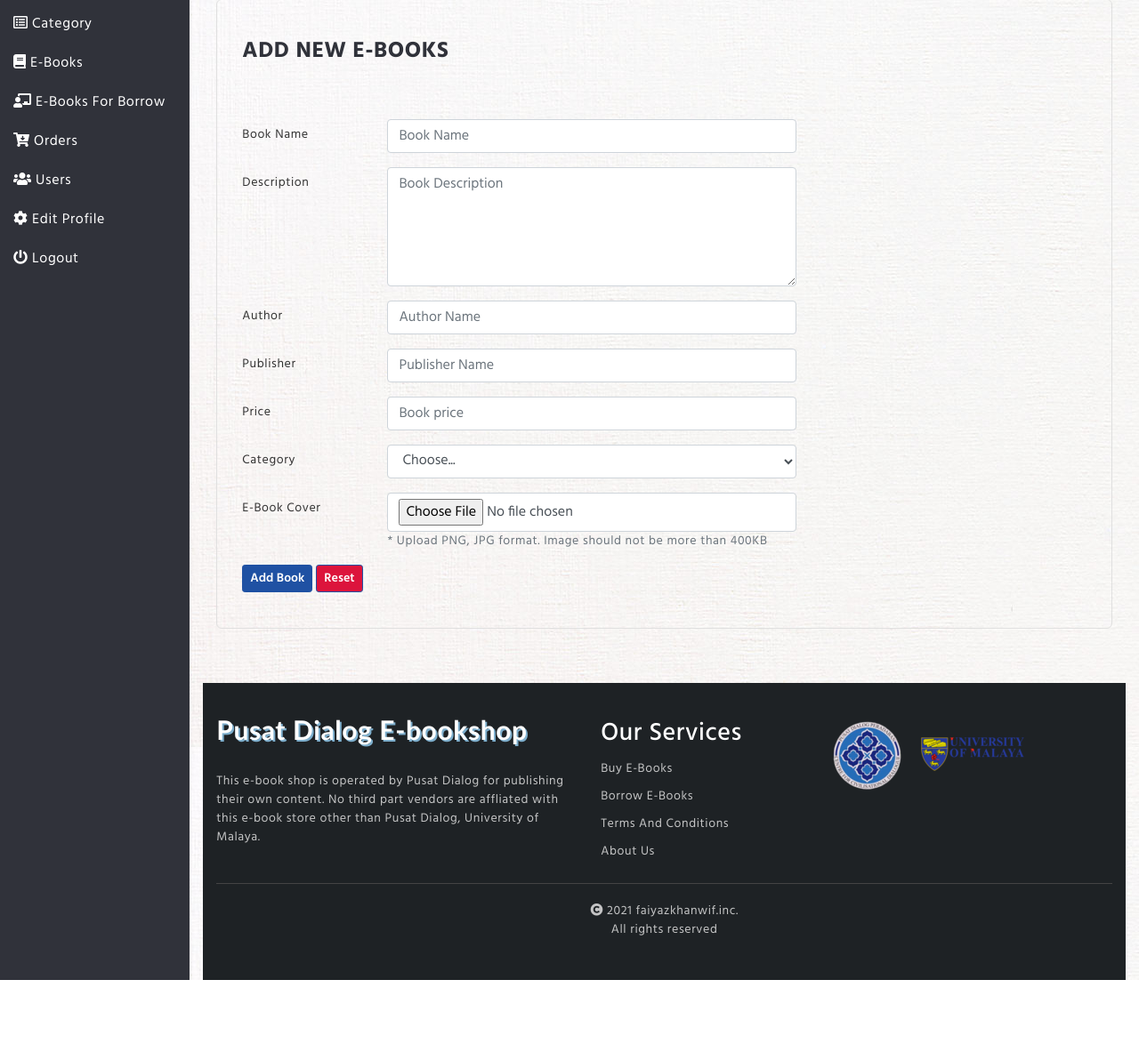
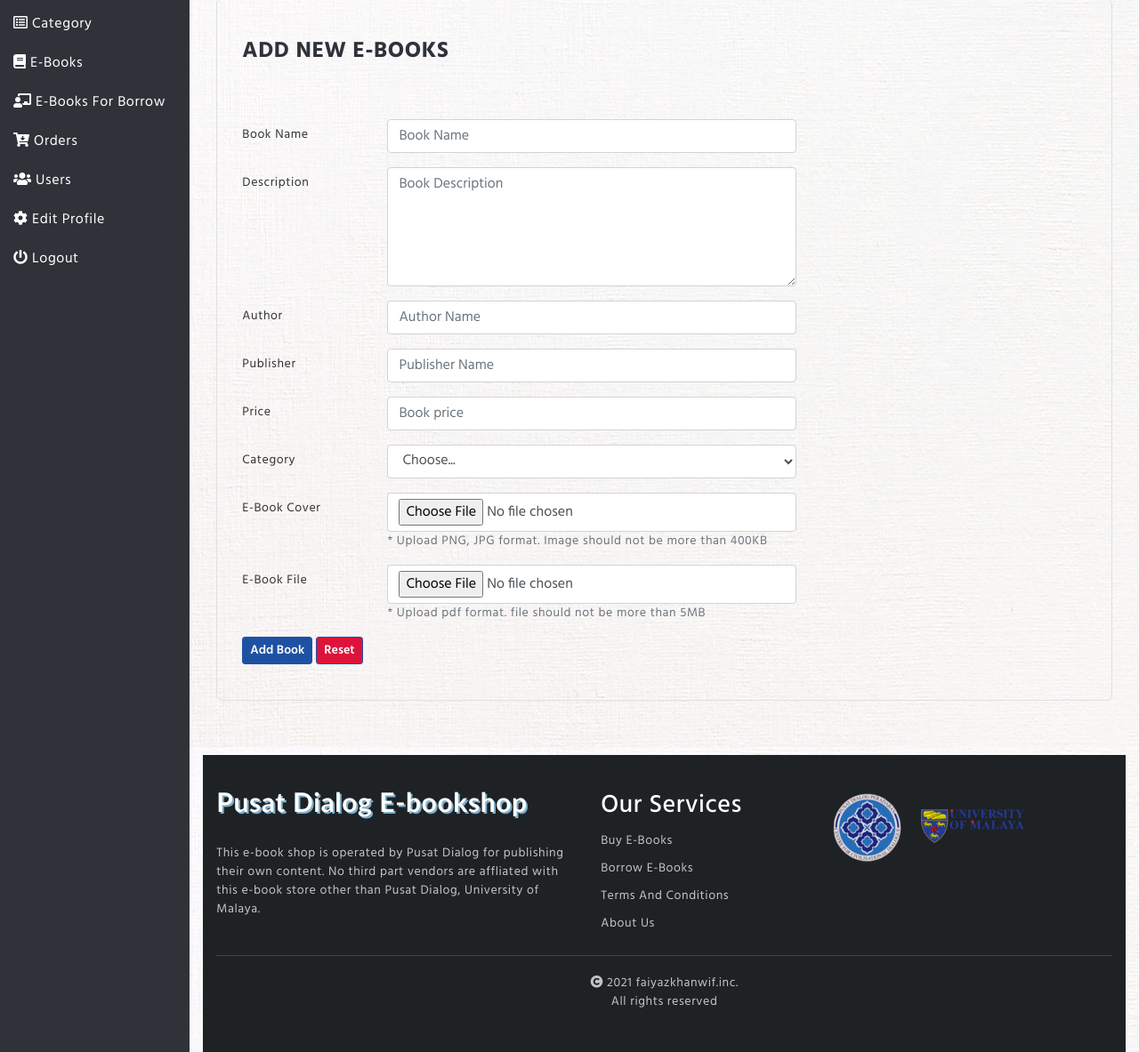
Before and after one commit to faiyazkhanwif/PusatDialog-Ebookstore, a CodeIgniter app: page /PusatDialog-Ebookstore/admin/add_books in a window 1280 px wide. Shown: the part 240-1423 px from the top of the page at 89% size. Before the commit the page ends 1342 px from the top, so only its background shows below. Run offline with CodeIgniter, Linux system fonts and the light colour scheme; a user stored in the database is signed in; data comes from the database, SQL or seed files in the repository.

Commit message:
Adding ebooks by admin functionality kinda complete

```diff
--- a/application/controllers/admin.php
+++ b/application/controllers/admin.php
@@ -246,14 +246,18 @@ public function add_books()
 						/*==============================*/
 
 						/*==== Image Upload validation*/
-		$config = [
-			'upload_path'=>'./uploads/image/',
-			'allowed_types'=>'jpg|png',
-			'max_size' => '400',
-			'overwrite' => FALSE
-			];
+//		$config = [
+//			'upload_path'=>'./uploads/image/',
+//			'allowed_types'=>'jpg|png',
+//			'max_size' => '400',
+//			'overwrite' => FALSE
+//			];
 
-		$this->load->library('upload', $config);
+//		$this->load->library('upload', $config);
+
+
+
+
 
 						$this->form_validation->set_rules('book_name', 'Book name', 'trim|required|strip_tags[book_name]');
 						$this->form_validation->set_rules('description', 'Description', 'trim|required|min_length[100]|strip_tags[description]');
@@ -264,7 +268,29 @@ public function add_books()
 						$this->form_validation->set_rules('categoryId', 'Category', 'trim|required');
 
 
-		if(($this->form_validation->run() && $this->upload->do_upload()) == FALSE)
+    // Cover upload
+						$config = array();
+						$config['upload_path'] = './uploads/image/';
+						$config['allowed_types'] = 'jpg|png|';
+						$config['max_size'] = '100000';
+
+    $this->load->library('upload', $config, 'coverupload'); // Create custom object for cover upload
+    $this->coverupload->initialize($config);
+    $upload_cover = $this->coverupload->do_upload('userfile');
+
+    // Catalog upload
+    $config = array();
+    $config['upload_path'] = './uploads/file/';
+    $config['allowed_types'] = 'pdf';
+    $config['max_size'] = '1000000';
+    $this->load->library('upload', $config, 'catalogupload');  // Create custom object for catalog upload
+    $this->catalogupload->initialize($config);
+    $upload_catalog = $this->catalogupload->do_upload('userfile2');
+
+
+
+
+    if(($this->form_validation->run() && $upload_cover && $upload_catalog) == FALSE)
     {
 
     	$view['admin_view'] = "admin/add_books";
@@ -273,6 +299,22 @@ public function add_books()
     }
     else
     {
+		//	$this->load->model('admin_model');
+
+		//	if($this->admin_model->add_books())
+		//	{
+		//		$this->session->set_flashdata('success', 'Book added successfully');
+			//	redirect('admin/books');
+		//	}
+		//	else
+		//	{
+		//		print $this->db->error();
+		//	}
+			// Check uploads success
+    	if ($upload_cover && $upload_catalog) {
+
+      // Both Upload Success
+
       $this->load->model('admin_model');
 
 		if($this->admin_model->add_books())
@@ -284,8 +326,17 @@ public function add_books()
 			{
 				print $this->db->error();
 			}
+    	} else {
+
+      // Error Occured in one of the uploads
+
+    		echo 'Cover upload Error : ' . $this->coverupload->display_errors() . '<br/>';
+    		echo 'Catlog upload Error : ' . $this->catalogupload->display_errors() . '<br/>';
+    	}
 
     }
+
+
 }
 
 public function book_view($id)
--- a/application/models/admin_model.php
+++ b/application/models/admin_model.php
@@ -95,8 +95,11 @@ class admin_model extends CI_Model
 
 	#...Add books
 	public function add_books()
-	{	$data = $this->upload->data();
-		$image_path = base_url("uploads/image/".$data['raw_name'].$data['file_ext']);
+	{	//$data = $this->upload->data();
+		$cover_data = $this->coverupload->data();
+		$catlog_data = $this->catalogupload->data();
+		$image_path = base_url("uploads/image/".$cover_data['raw_name'].$cover_data['file_ext']);
+		$file_path = base_url("uploads/file/".$catlog_data['raw_name'].$catlog_data['file_ext']);
 
 		$data = array(
 			'book_name' => $this->input->post('book_name'),
@@ -105,7 +108,10 @@ class admin_model extends CI_Model
 			'publisher' => $this->input->post('publisher'),
 			'price' => $this->input->post('price'),
 			'categoryId' => $this->input->post('categoryId'),
-			'book_image' => $image_path
+			//'book_image' => $cover_data['full_path'],
+			//'book_file' => $catlog_data['full_path']
+			'book_image' => $image_path,
+			'book_file' => $file_path
 		);
 
 		$insert_book = $this->db->insert('books', $data);
--- a/application/models/user_model.php
+++ b/application/models/user_model.php
@@ -208,7 +208,6 @@ class user_model extends CI_Model
 	public function my_published_books()
 	{
 		$this->db->where('userId', $this->session->userdata('id'));
-		$this->db->where('status', '1');
 		$query = $this->db->get('books');
 		return $query->result();
 	}
@@ -243,7 +242,6 @@ class user_model extends CI_Model
 		$string = str_replace(" ","|", $query);
 		$this->db->where("book_name RLIKE '$string'");
 
-		$this->db->where('status', 1);
 		$q = $this->db->get();
 		return $q->result();
 	}
--- a/application/views/admin/add_books.php
+++ b/application/views/admin/add_books.php
@@ -91,7 +91,16 @@
  <?php } ?>
 </div>
 
-
+        <div class="form-group row">
+            <label for="book_file" class="col-sm-2 col-form-label">E-Book File</label>
+            <div class="col-sm-6">
+                <?= form_upload(['name'=>'userfile2', 'class'=>'form-control'])?>
+                <div class="text-secondary">* Upload pdf format. file should not be more than 5MB</div>
+            </div>
+            <div class="col-sm-4">
+               <div class="text-danger form-error"></div>
+            </div>
+        </div>
 
 <div class="sub">
     <span><?= form_submit(['name'=> 'submit', 'value'=> 'Add Book', 'class'=>'btn btn-primary btn-sm my-btn'])?></span>
--- a/application/views/temp/recent_books.php
+++ b/application/views/temp/recent_books.php
@@ -12,7 +12,7 @@
                 <div class="book-text">
                     <div id="book-name"><?= substr(htmlentities($book->book_name),0,20) ?></div>
                     <div id="author">By <i><?= $book->author ?></i></div>
-                    <div id="price"><?= $book->price ?>.TK</div>
+                    <div id="price"><?= $book->price ?> RM</div>
                     <div id="book-details">
                         <?php print '<a href = "'.base_url().'users/book-view/'.$book->id.'">View details</a>'; ?>
                     </div>
--- a/application/views/users/all_books.php
+++ b/application/views/users/all_books.php
@@ -28,7 +28,7 @@ if(isset($_GET['ctg']))
 			<div class="book-text">
 				<div id="book-name"><?= substr(htmlentities($book->book_name),0,21) ?></div>
 				<div id="author">By <i><?= htmlentities($book->author) ?></i></div>
-				<div id="price"><?= htmlentities($book->price) ?>.TK</div>
+				<div id="price"><?= htmlentities($book->price) ?> RM</div>
 				<div id="book-details"><?php print '<a href = "'.base_url().'users/book-view/'.$book->id.'">View Details</a>'; ?></div>
 				</div>
 		</div>
--- a/application/views/users/book_detail.php
+++ b/application/views/users/book_detail.php
@@ -13,9 +13,11 @@
 					<div>Publisher: <?= strip_tags($book_detail->publisher)?></div>
 					<div>Category: <?= strip_tags($book_detail->category)?></div>
 					<div class="text-success"><i class="fas fa-check-circle"></i> Stock: Available</div>
-					<div>Price: <?= strip_tags($book_detail->price)?>.TK</div>
+					<div>Price: <?= strip_tags($book_detail->price)?> RM</div>
 				</div>
-
+			<br>
+			<br>
+			<br>
 
 				<div><?php print '<a href="'.base_url().'cart/add_to_cart/'.$book_detail->id.'" class="btn btn-outline-success btn-sm"><i class="fas fa-shopping-cart"></i> Add to cart</a>'; ?></div>
 
```
Also changed, not shown: application/views/admin/book_edit.php (+0 -20 lines), application/views/admin/book_view.php (+7 -14 lines), uploads/image/2399616_01.jpg (deleted), uploads/image/2399616_02.jpg (deleted), uploads/image/2399616_03.jpg (deleted), 5 other files. Lines whose indentation alone changed are shown as unchanged.
